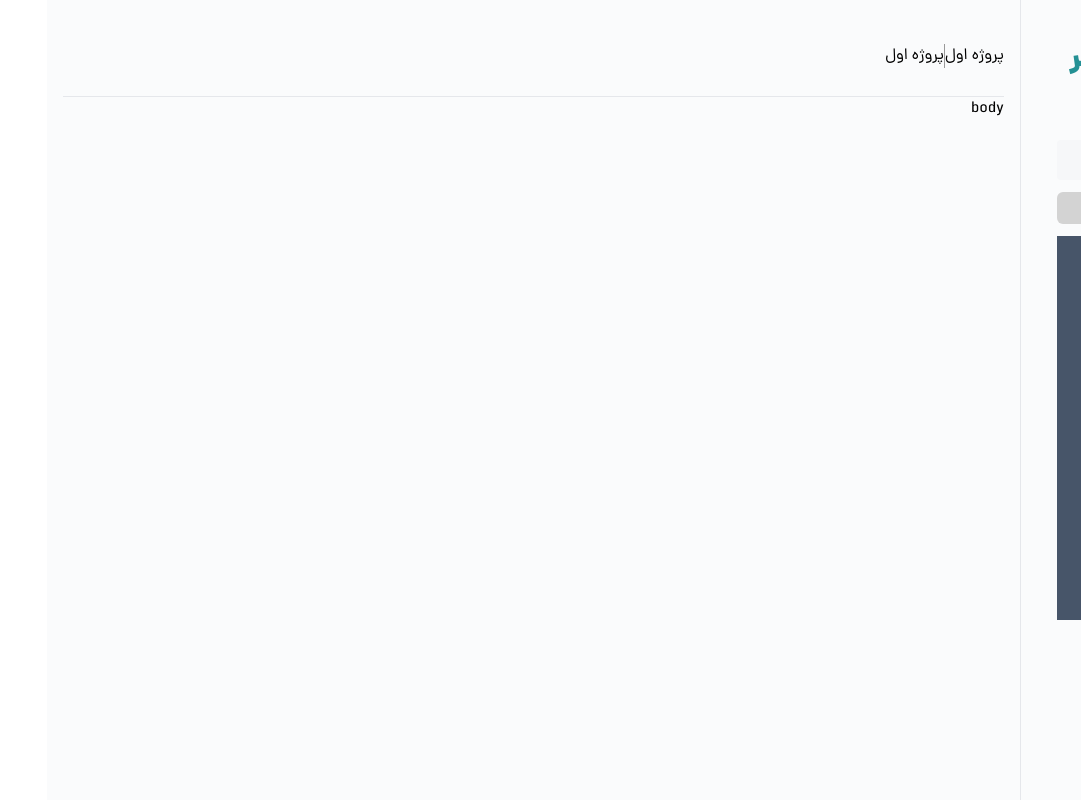
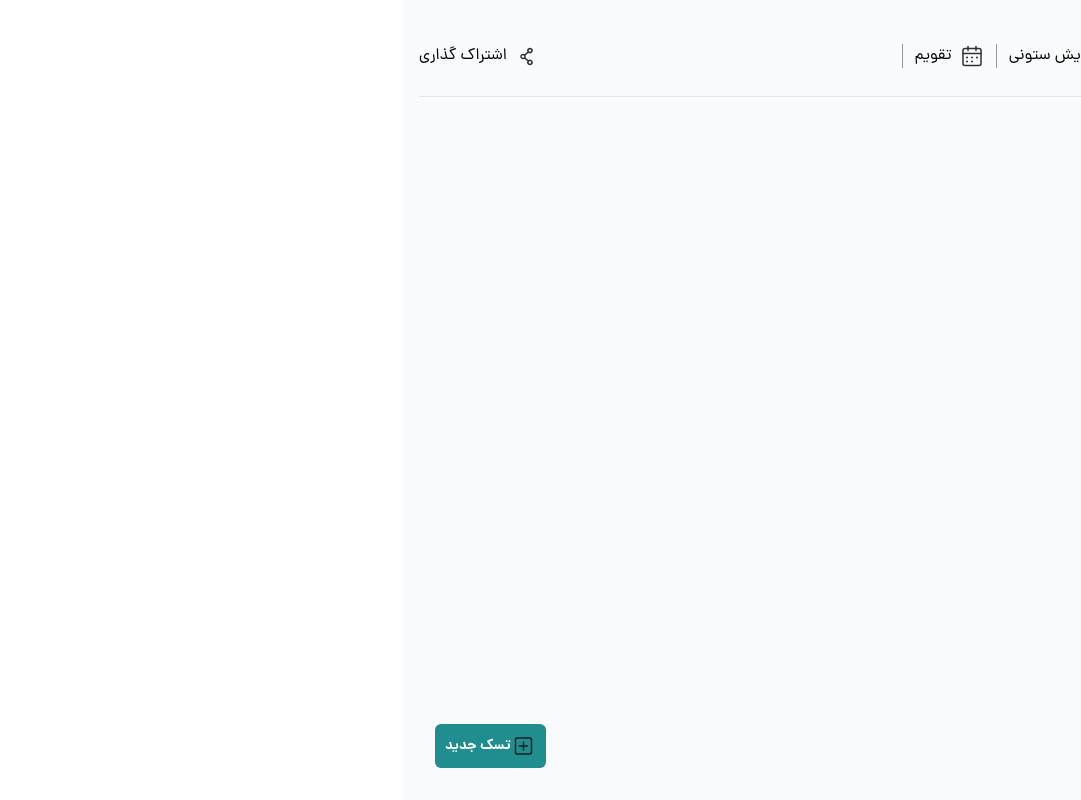
Before and after one commit to Quera-Spring-Front-end-Bootcamp/Group3, a React (Vite) app: page /main in a window 1280 px wide. Shown: the whole page, without its empty margins (199-1280 px from the left). Built offline with nearby package versions, Linux system fonts and the light colour scheme.

Commit message:
main layout header added

```diff
--- a/src/Layout/MainLayout.jsx
+++ b/src/Layout/MainLayout.jsx
@@ -1,5 +1,6 @@
 import Logo from "../components/AuthLayout/Logo";
 import Icons from "../assets/Icons";
+import Button from "../components/Button";
 
 function MainLayout() {
   return (
@@ -45,13 +46,39 @@ function MainLayout() {
         className="flex flex-col w-[calc(100vw_-_256px)] p-4
       "
       >
-        <header className="flex flex-row items-center h-20">
-          <div>پروژه اول</div>
-          <div className="w-[1px] h-[24px] bg-[#999999]"></div>
-          <div>پروژه اول</div>
+        <header className="flex flex-row items-center justify-between">
+          <div className="flex flex-row items-center h-20 gap-3">
+            <div>پروژه اول</div>
+            <div className="w-[1px] h-[24px] bg-[#999999]"></div>
+            <div className="flex flex-row items-center">
+              <div className="">{Icons.ListViewIcon}</div>
+              <span className="mr-2 font-normal text-base">نمایش لیستی</span>
+            </div>
+            <div className="w-[1px] h-[24px] bg-[#999999]"></div>
+            <div className="flex flex-row items-center">
+              <div className="">{Icons.ColumnViewIcon}</div>
+              <span className="mr-2 font-normal text-base">نمایش ستونی</span>
+            </div>
+            <div className="w-[1px] h-[24px] bg-[#999999]"></div>
+            <div className="flex flex-row items-center">
+              <div className="">{Icons.CalendarMainIcon}</div>
+              <span className="mr-2 font-normal text-base">تقویم</span>
+            </div>
+            <div className="w-[1px] h-[24px] bg-[#999999]"></div>
+          </div>
+          <div className="flex flex-row items-center">
+            <div className="">{Icons.ShareIcon}</div>
+            <span className="mr-2 font-normal text-base">اشتراک گذاری</span>
+          </div>
         </header>
         <hr />
-        <main>body</main>
+        <main>
+          <Button
+            startIcon={Icons.AddSqureIcon}
+            title="تسک جدید"
+            classNames="fixed left-8 bottom-8"
+          ></Button>
+        </main>
       </div>
     </div>
   );
--- a/src/assets/Icons.jsx
+++ b/src/assets/Icons.jsx
@@ -622,6 +622,221 @@ const icons = {
       />
     </svg>
   ),
+  ListViewIcon: (
+    <svg
+      width="24"
+      height="25"
+      viewBox="0 0 24 25"
+      fill="none"
+      xmlns="http://www.w3.org/2000/svg"
+    >
+      <path
+        d="M11 12.5H21"
+        stroke="#323232"
+        strokeWidth="1.5"
+        strokeLinecap="round"
+        strokeLinejoin="round"
+      />
+      <path
+        d="M6.41375 11.0857C7.19475 11.8668 7.19475 13.1327 6.41375 13.9137C5.63275 14.6947 4.36675 14.6947 3.58575 13.9137C2.80475 13.1327 2.80475 11.8668 3.58575 11.0857C4.36675 10.3047 5.63275 10.3047 6.41375 11.0857"
+        stroke="#323232"
+        strokeWidth="1.5"
+        strokeLinecap="round"
+        strokeLinejoin="round"
+      />
+      <path
+        d="M11 5.5H21"
+        stroke="#323232"
+        strokeWidth="1.5"
+        strokeLinecap="round"
+        strokeLinejoin="round"
+      />
+      <path
+        d="M3.01953 5.008L4.67253 6.496L7.99953 3.5"
+        stroke="#323232"
+        strokeWidth="1.5"
+        strokeLinecap="round"
+        strokeLinejoin="round"
+      />
+      <path
+        d="M11 19.5H21"
+        stroke="#323232"
+        strokeWidth="1.5"
+        strokeLinecap="round"
+        strokeLinejoin="round"
+      />
+      <path
+        d="M6.41375 18.0857C7.19475 18.8668 7.19475 20.1327 6.41375 20.9137C5.63275 21.6947 4.36675 21.6947 3.58575 20.9137C2.80475 20.1327 2.80475 18.8668 3.58575 18.0857C4.36675 17.3047 5.63275 17.3047 6.41375 18.0857"
+        stroke="#323232"
+        strokeWidth="1.5"
+        strokeLinecap="round"
+        strokeLinejoin="round"
+      />
+    </svg>
+  ),
+
+  ColumnViewIcon: (
+    <svg
+      width="24"
+      height="25"
+      viewBox="0 0 24 25"
+      fill="none"
+      xmlns="http://www.w3.org/2000/svg"
+    >
+      <path
+        fillRule="evenodd"
+        clipRule="evenodd"
+        d="M3 6.5V18.5C3 20.1569 4.34315 21.5 6 21.5H18C19.6569 21.5 21 20.1569 21 18.5V6.5C21 4.84315 19.6569 3.5 18 3.5H6C4.34315 3.5 3 4.84315 3 6.5Z"
+        stroke="#208D8E"
+        strokeWidth="1.5"
+        strokeLinecap="round"
+        strokeLinejoin="round"
+      />
+      <path
+        d="M15 21.4996V9.55957"
+        stroke="#208D8E"
+        strokeWidth="1.5"
+        strokeLinecap="round"
+        strokeLinejoin="round"
+      />
+      <path
+        d="M21 9.55957H11C9.89543 9.55957 9 10.455 9 11.5596V21.4996"
+        stroke="#208D8E"
+        strokeWidth="1.5"
+        strokeLinecap="round"
+        strokeLinejoin="round"
+      />
+      <path
+        d="M21 15.5596H9"
+        stroke="#208D8E"
+        strokeWidth="1.5"
+        strokeLinecap="round"
+        strokeLinejoin="round"
+      />
+    </svg>
+  ),
+
+  CalendarMainIcon: (
+    <svg
+      width="24"
+      height="25"
+      viewBox="0 0 24 25"
+      fill="none"
+      xmlns="http://www.w3.org/2000/svg"
+    >
+      <path
+        d="M16 2.5V6.5"
+        stroke="#323232"
+        strokeWidth="1.5"
+        strokeLinecap="round"
+        strokeLinejoin="round"
+      />
+      <path
+        d="M8 2.5V6.5"
+        stroke="#323232"
+        strokeWidth="1.5"
+        strokeLinecap="round"
+        strokeLinejoin="round"
+      />
+      <path
+        d="M3 9.5H21"
+        stroke="#323232"
+        strokeWidth="1.5"
+        strokeLinecap="round"
+        strokeLinejoin="round"
+      />
+      <path
+        fillRule="evenodd"
+        clipRule="evenodd"
+        d="M19 4.5H5C3.895 4.5 3 5.395 3 6.5V19.5C3 20.605 3.895 21.5 5 21.5H19C20.105 21.5 21 20.605 21 19.5V6.5C21 5.395 20.105 4.5 19 4.5Z"
+        stroke="#323232"
+        strokeWidth="1.5"
+        strokeLinecap="round"
+        strokeLinejoin="round"
+      />
+      <path
+        d="M7.01268 13.2285C6.87468 13.2285 6.76268 13.3405 6.76368 13.4785C6.76368 13.6165 6.87568 13.7285 7.01368 13.7285C7.15168 13.7285 7.26368 13.6165 7.26368 13.4785C7.26368 13.3405 7.15168 13.2285 7.01268 13.2285"
+        stroke="#323232"
+        strokeWidth="1.5"
+        strokeLinecap="round"
+        strokeLinejoin="round"
+      />
+      <path
+        d="M12.0127 13.2285C11.8747 13.2285 11.7627 13.3405 11.7637 13.4785C11.7637 13.6165 11.8757 13.7285 12.0137 13.7285C12.1517 13.7285 12.2637 13.6165 12.2637 13.4785C12.2637 13.3405 12.1517 13.2285 12.0127 13.2285"
+        stroke="#323232"
+        strokeWidth="1.5"
+        strokeLinecap="round"
+        strokeLinejoin="round"
+      />
+      <path
+        d="M17.0127 13.2285C16.8747 13.2285 16.7627 13.3405 16.7637 13.4785C16.7637 13.6165 16.8757 13.7285 17.0137 13.7285C17.1517 13.7285 17.2637 13.6165 17.2637 13.4785C17.2637 13.3405 17.1517 13.2285 17.0127 13.2285"
+        stroke="#323232"
+        strokeWidth="1.5"
+        strokeLinecap="round"
+        strokeLinejoin="round"
+      />
+      <path
+        d="M7.01268 17.2285C6.87468 17.2285 6.76268 17.3405 6.76368 17.4785C6.76368 17.6165 6.87568 17.7285 7.01368 17.7285C7.15168 17.7285 7.26368 17.6165 7.26368 17.4785C7.26368 17.3405 7.15168 17.2285 7.01268 17.2285"
+        stroke="#323232"
+        strokeWidth="1.5"
+        strokeLinecap="round"
+        strokeLinejoin="round"
+      />
+      <path
+        d="M12.0127 17.2285C11.8747 17.2285 11.7627 17.3405 11.7637 17.4785C11.7637 17.6165 11.8757 17.7285 12.0137 17.7285C12.1517 17.7285 12.2637 17.6165 12.2637 17.4785C12.2637 17.3405 12.1517 17.2285 12.0127 17.2285"
+        stroke="#323232"
+        strokeWidth="1.5"
+        strokeLinecap="round"
+        strokeLinejoin="round"
+      />
+    </svg>
+  ),
+
+  ShareIcon: (
+    <svg
+      width="24"
+      height="25"
+      viewBox="0 0 24 25"
+      fill="none"
+      xmlns="http://www.w3.org/2000/svg"
+    >
+      <path
+        d="M13.5297 8.01953L9.46973 11.0595"
+        stroke="#323232"
+        strokeWidth="1.5"
+        strokeLinecap="round"
+        strokeLinejoin="round"
+      />
+      <path
+        d="M16.4044 5.14203C17.1979 5.93558 17.1979 7.22217 16.4044 8.01571C15.6108 8.80926 14.3242 8.80926 13.5307 8.01571C12.7372 7.22217 12.7372 5.93557 13.5307 5.14203C14.3243 4.34849 15.6108 4.34849 16.4044 5.14203"
+        stroke="#323232"
+        strokeWidth="1.5"
+        strokeLinecap="round"
+        strokeLinejoin="round"
+      />
+      <path
+        d="M13.5297 16.9795L9.46973 13.9395"
+        stroke="#323232"
+        strokeWidth="1.5"
+        strokeLinecap="round"
+        strokeLinejoin="round"
+      />
+      <path
+        d="M16.4044 16.9838C17.1979 17.7774 17.1979 19.064 16.4044 19.8575C15.6108 20.6511 14.3242 20.6511 13.5307 19.8575C12.7372 19.064 12.7372 17.7774 13.5307 16.9838C14.3243 16.1903 15.6108 16.1903 16.4044 16.9838"
+        stroke="#323232"
+        strokeWidth="1.5"
+        strokeLinecap="round"
+        strokeLinejoin="round"
+      />
+      <path
+        d="M9.46542 11.0643C10.2582 11.8571 10.2582 13.1424 9.46542 13.9351C8.67266 14.7279 7.38733 14.7279 6.59457 13.9351C5.80181 13.1424 5.80181 11.8571 6.59457 11.0643C7.38734 10.2715 8.67266 10.2715 9.46542 11.0643"
+        stroke="#323232"
+        strokeWidth="1.5"
+        strokeLinecap="round"
+        strokeLinejoin="round"
+      />
+    </svg>
+  ),
 };
 
 export default icons;
```
